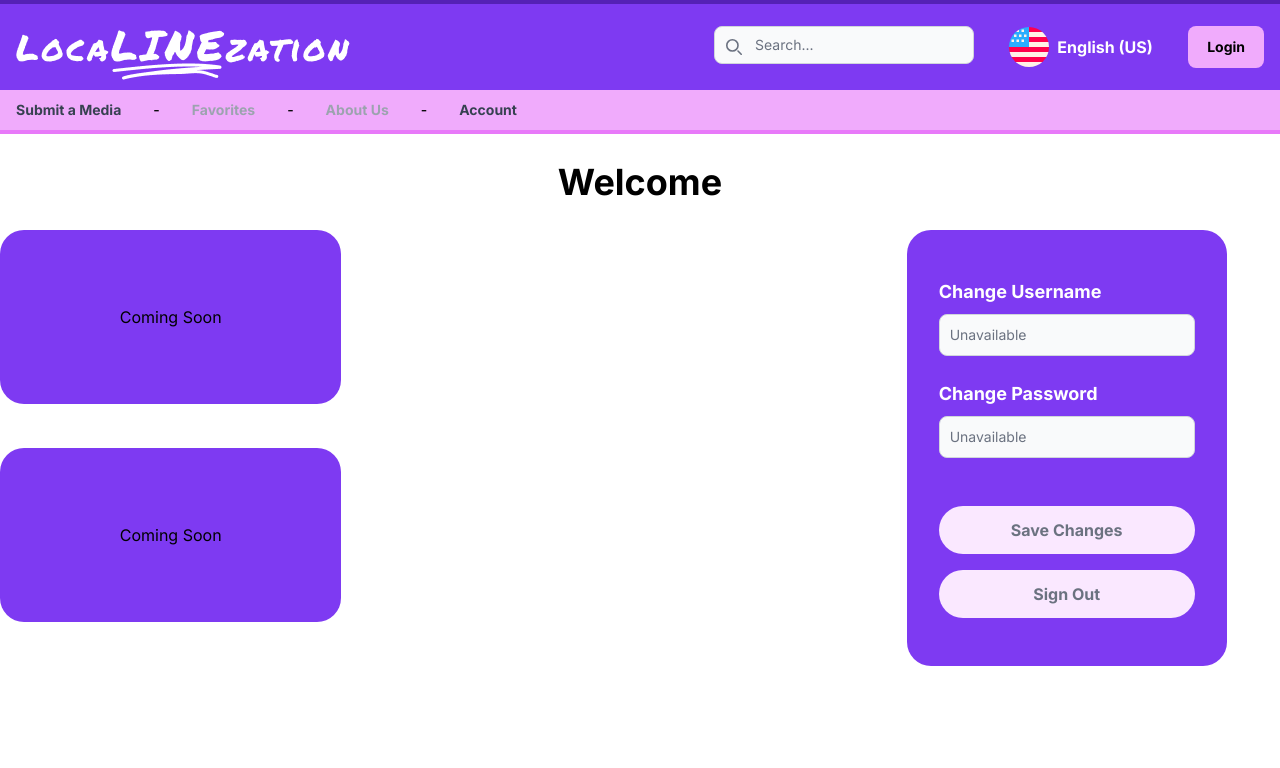
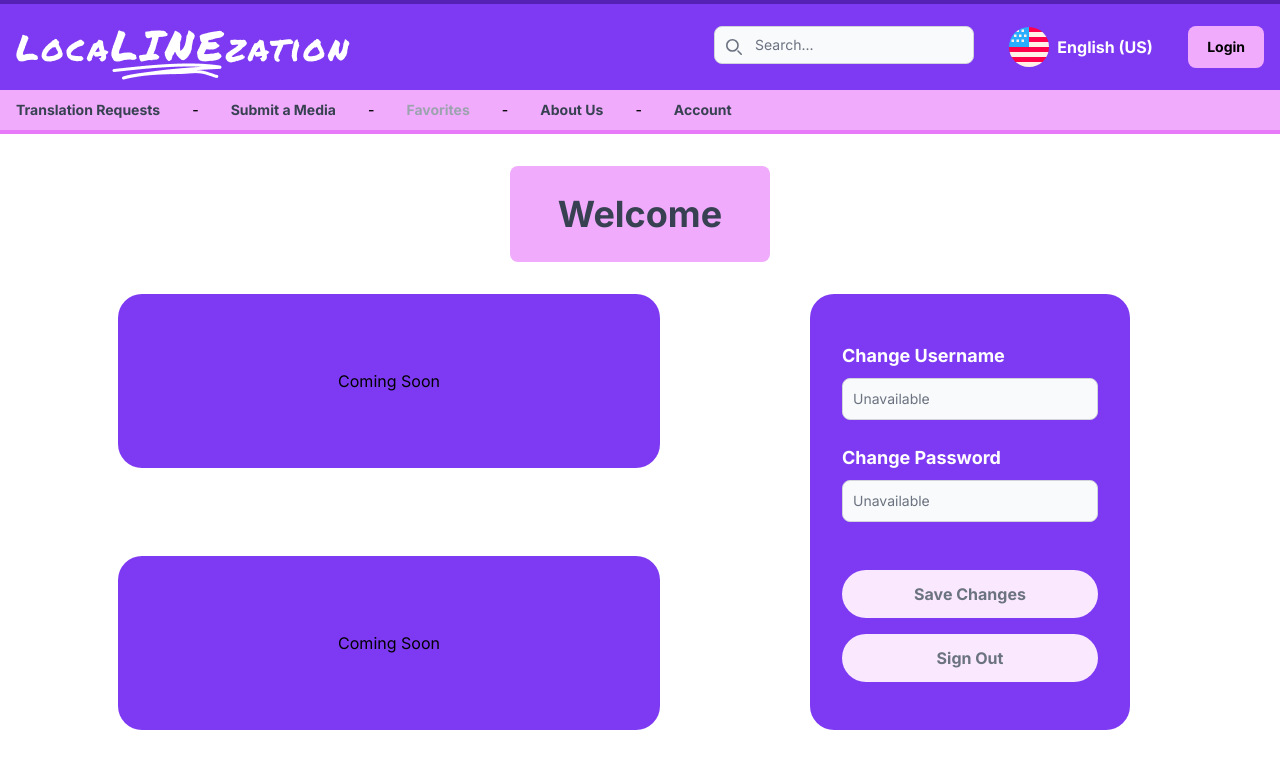
Before and after one commit to LeoJrTheTanooki/localinezation-front, a Next.js app in the folder localinezation-front/: page /AccountDashboardPage in a window 1280 px wide. Shown: the top 768 px of the page. Built offline with nearby package versions, Linux system fonts and the light colour scheme.

Commit message:
lOTS OF LITTLE cHANGES

```diff
--- a/localinezation-front/src/app/AccountDashboardPage/page.tsx
+++ b/localinezation-front/src/app/AccountDashboardPage/page.tsx
@@ -16,24 +16,30 @@ const AccountDashboardPage = () => {
 
   return (
     <div>
-      <h1 className=" text-center font-bold text-4xl py-7">
+      <h1 className="text-center font-bold text-gray-700 text-4xl py-7 w-fit h-24 bg-fuchsia-300 p-12 mx-auto rounded-lg my-8">
         Welcome{currentUsername ? `, ${currentUsername}` : ""}
       </h1>
-      <div className="grid grid-cols-3">
-        <div className="col-span-2 flex">
-          <div
-            id="loginBG"
-            className="bg-purple-600 min-w-80 min-h-[80%] w-[40%] h-[80%] flex flex-col justify-around items-center text-center rounded-3xl p-12"
+      <div className="flex flex-row flex-wrap-reverse justify-evenly gap-8">
+        <div className="w-fit max-w-[768px] flex flex-col justify-between items-center">
+          <div id=""
+            className="bg-purple-600 min-w-[542px] min-h-[40%] w-[80%] h-[40%] flex flex-col justify-around items-center text-center rounded-3xl p-12"
           >
             {/* <p>Requested Lines</p> */}
             <p>Coming Soon</p>
           </div>
+          <div
+            id=""
+            className="bg-purple-600 min-w-[542px] min-h-[40%] w-[80%] h-[40%] flex flex-col justify-around items-center text-center rounded-3xl p-12"
+          >
+            {/* <p>Submitted Translations</p> */}
+            <p>Coming Soon</p>
+          </div>
         </div>
-        <div className="row-span-2">
-          <div className="min-w-screen flex justify-center items-center">
+        <div className="flex flex-col">
+        <div className="min-w-screen flex justify-start items-center">
             <div
               id="loginBG"
-              className="bg-purple-600 min-w-80 min-h-[80%] w-[40%] h-[80%] flex flex-col justify-around items-center text-center rounded-3xl p-12"
+              className="bg-purple-600 min-w-80 w-[40%] h-full flex flex-col justify-around items-center text-center rounded-3xl p-12"
             >
               <div className="flex flex-col">
                 <div className="mb-6">
@@ -91,15 +97,7 @@ const AccountDashboardPage = () => {
               <div></div>
             </div>
           </div>
-        </div>
-        <div className="col-span-2 flex">
-          <div
-            id="loginBG"
-            className="bg-purple-600 min-w-80 min-h-[80%] w-[40%] h-[80%] flex flex-col justify-around items-center text-center rounded-3xl p-12"
-          >
-            {/* <p>Submitted Translations</p> */}
-            <p>Coming Soon</p>
-          </div>
+
         </div>
       </div>
     </div>
--- a/localinezation-front/src/app/Homepage/page.tsx
+++ b/localinezation-front/src/app/Homepage/page.tsx
@@ -34,7 +34,7 @@ const Homepage = () => {
   return (
     <div>
       <div className="headerBG flex items-center w-fit h-24 bg-fuchsia-300 p-12 mx-auto rounded-lg my-8">
-        <h1 className=" text-center font-bold text-gray-700 text-4xl py-7">Translation Requests</h1>
+        <h1 className="text-center font-bold text-gray-700 text-4xl py-7">Translation Requests</h1>
       </div>
       <div className="grid grid-cols-1 sm:grid-cols-2 md:grid-cols-3 lg:grid-cols-4 gap-10 pt-0 mb-10 max-w-[1440px] justify-center mx-auto">
         {mediaList?.map((media: any, mediaIndex: number) => (
--- a/localinezation-front/src/app/components/NavbarComponent.tsx
+++ b/localinezation-front/src/app/components/NavbarComponent.tsx
@@ -15,7 +15,7 @@ import React, { useEffect } from "react";
 const permanentMarker = Permanent_Marker({ weight: "400", subsets: ["latin"] });
 
 const NavbarComponent = () => {
-  useEffect(() => {}, []);
+  useEffect(() => { }, []);
 
   const router = useRouter();
   const handlePageChange = (route: string) => {
@@ -93,6 +93,10 @@ const NavbarComponent = () => {
       <Navbar fluid className="bg-fuchsia-300 text-sm border-fuchsia-400 border-b-4">
         <Navbar.Toggle />
         <Navbar.Collapse>
+          <Navbar.Link className="font-bold" href="#" onClick={() => handlePageChange("/")}>
+            Translation Requests
+          </Navbar.Link>
+          <li className=" hidden md:list-item">-</li>
           <Navbar.Link className="font-bold" href="#" onClick={() => handlePageChange("/SubmitMediaPage")}>
             Submit a Media
           </Navbar.Link>
@@ -101,7 +105,7 @@ const NavbarComponent = () => {
             Favorites
           </Navbar.Link>
           <li className=" hidden md:list-item">-</li>
-          <Navbar.Link className="font-bold" href="#" disabled title="Work in Progress">
+          <Navbar.Link className="font-bold" href="#" onClick={() => handlePageChange("/AboutPage")}>
             About Us
           </Navbar.Link>
           <li className=" hidden md:list-item">-</li>
```
Also changed, not shown: localinezation-front/src/utils/MediaCard.tsx (+5 -3 lines).
